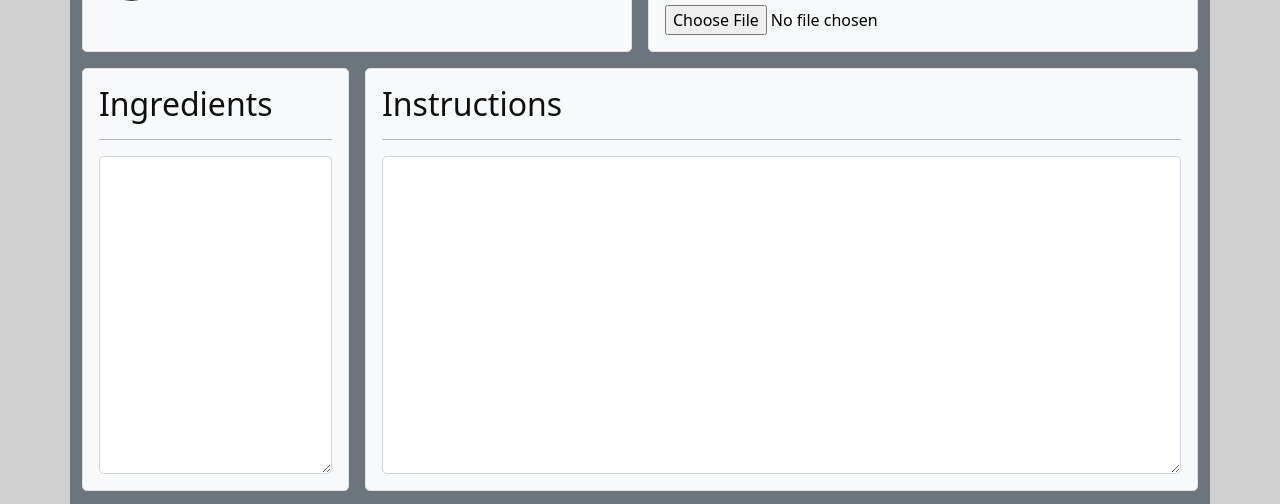
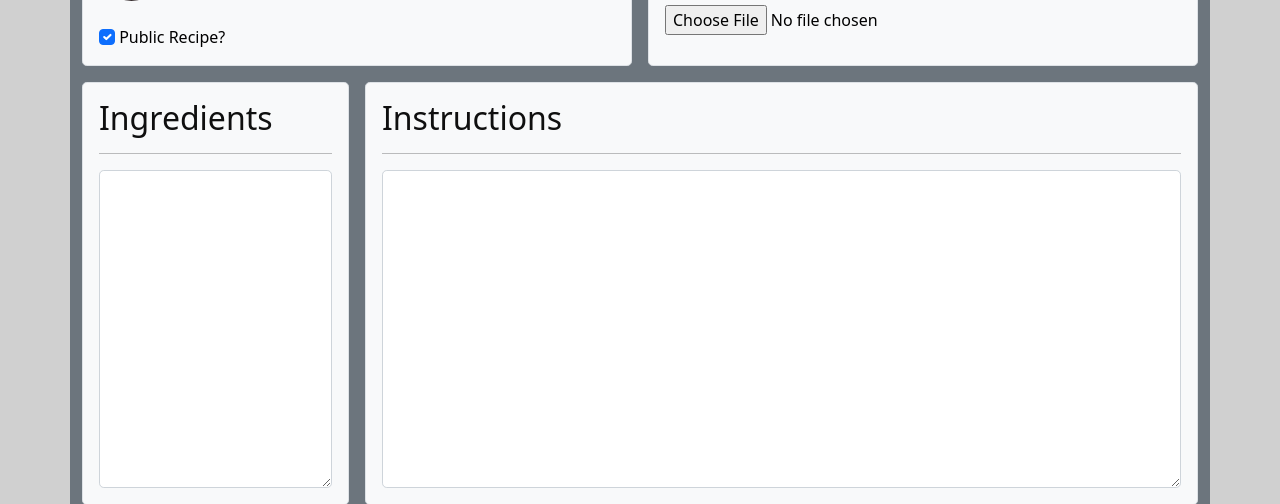
Before and after one commit to RyanWhipple/cookbook, a Flask app: page /recipe/new in a window 1280 px wide. Shown: the part 541-1045 px from the top of the page. Run offline with Flask 2, Linux system fonts and the light colour scheme; the visitor is signed in with stand-in values (Sample User, id 1); data comes from the database, SQL or seed files in the repository; some libraries are stand-ins or nearby versions.

Commit message:
added public column support in forms and controllers for recipes

```diff
--- a/recipes2/controllers/recipe_routes.py
+++ b/recipes2/controllers/recipe_routes.py
@@ -31,6 +31,7 @@ def new_recipe():
                             prep_time           = form.prep_time.data,
                             cook_time           = form.cook_time.data,
                             image_file          = picture_file,
+                            public              = 1 if form.public.data else 0,
                             ingredients         = form.ingredients.data,
                             instructions        = form.instructions.data,
                             notes               = form.notes.data,
@@ -76,7 +77,7 @@ def update_recipe(recipe_id):
             if form.picture.data:
                 picture_file = save_picture(form.picture.data, "recipe_pics/")
                 recipe.image_file = picture_file
-
+            recipe.public       = 1 if form.public.data else 0
             recipe.ingredients  = form.ingredients.data
             recipe.instructions = form.instructions.data
             recipe.notes        = form.notes.data
--- a/recipes2/forms/recipe_forms.py
+++ b/recipes2/forms/recipe_forms.py
@@ -1,6 +1,6 @@
 from flask_wtf import FlaskForm
 from flask_wtf.file import FileField, FileAllowed
-from wtforms import StringField, SubmitField, TextAreaField
+from wtforms import StringField, SubmitField, TextAreaField, BooleanField
 from wtforms.validators import DataRequired, ValidationError
 
 class RecipeForm(FlaskForm):
@@ -12,6 +12,7 @@ class RecipeForm(FlaskForm):
     ingredients         = TextAreaField('Ingredients', validators=[DataRequired()], render_kw={"rows": 10})
     instructions        = TextAreaField('Instructions', validators=[DataRequired()], render_kw={"rows": 10})
     notes               = TextAreaField('Notes', validators=[DataRequired()], render_kw={"rows": 5})
+    public              = BooleanField('Public',default="checked")
     submit              = SubmitField('Submit')
 
     def validate_prep_time(self, prep_time):
--- a/recipes2/templates/recipe_create_update.html
+++ b/recipes2/templates/recipe_create_update.html
@@ -114,6 +114,10 @@
                                 {% endif %}
                             </div>
                         </div>
+                        <label for="public" class="form-check-label  mt-4">
+                        {{ form.public(class="form-check-input")}}
+                            Public Recipe?
+                        </label>
                     </div>
                 </div>
                 <!-- Recipe Image -->
```
